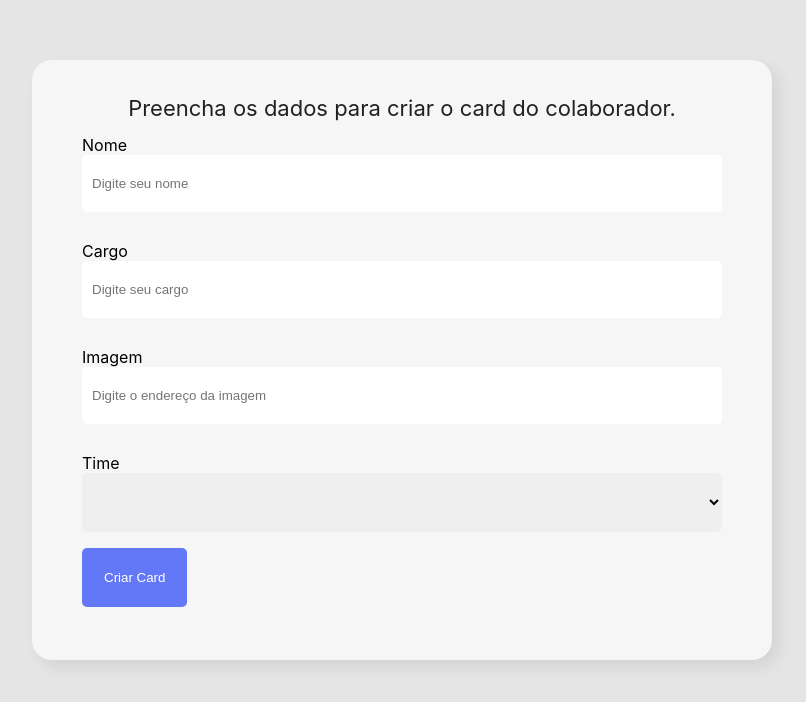
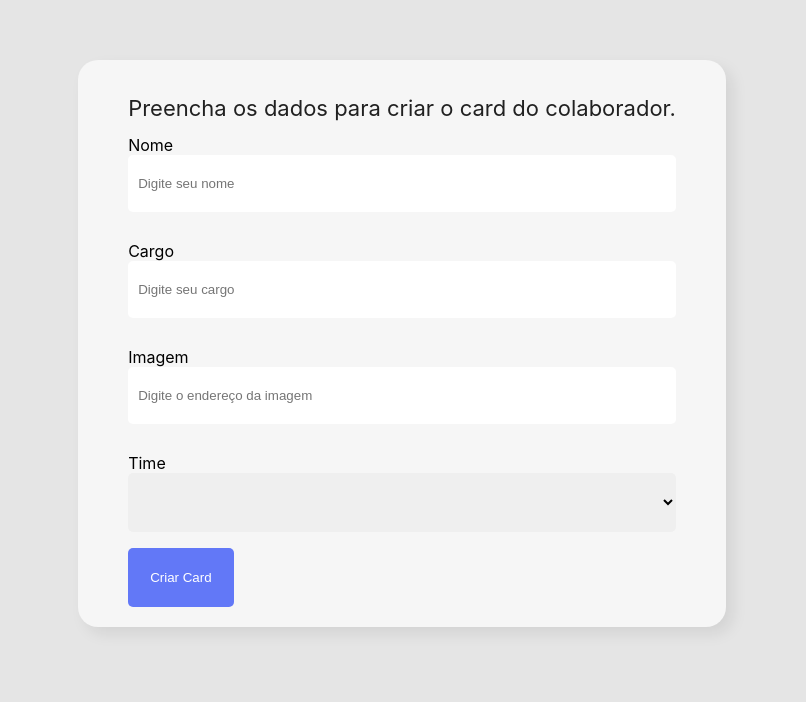
Before and after one commit to oharaju/event-listener-form, a React (Create React App) app: page / in a window 1280 px wide. Shown: the top 702 px of the page, without its empty margins (238-1044 px from the left). Built offline with nearby package versions, Linux system fonts and the light colour scheme.

Commit message:
chore: rename component name

```diff
--- a/src/App.js
+++ b/src/App.js
@@ -1,6 +1,6 @@
 import { useState } from 'react';
 import './App.css';
-import CardForm from './components/CardForm'
+import Form from './components/Form'
 
 function App() {
 
@@ -13,7 +13,7 @@ const submeterColaborador = (colaborador) => {
 
   return (
     <div className="App">
-      <CardForm colaboradorCadastrado={colaborador => submeterColaborador(colaborador)}  />
+      <Form colaboradorCadastrado={colaborador => submeterColaborador(colaborador)}  />
     </div>
   );
 }
--- a/src/components/CardForm/styles.js
+++ b/src/components/Form/styles.js
@@ -9,8 +9,6 @@ export const CardInside = styled.div`
   padding: 20px 50px;
   box-shadow: 7px 7px 15px rgb(0 0 0 / 8%);
   border-radius: 20px;
-  height: 70vh;
-  width: 50%;
 `
 export const Title = styled.h1`
   color: #212121;
```
Also changed, not shown: src/components/Form/index.jsx (renamed from src/components/CardForm/index.jsx, +4 -4 lines).
